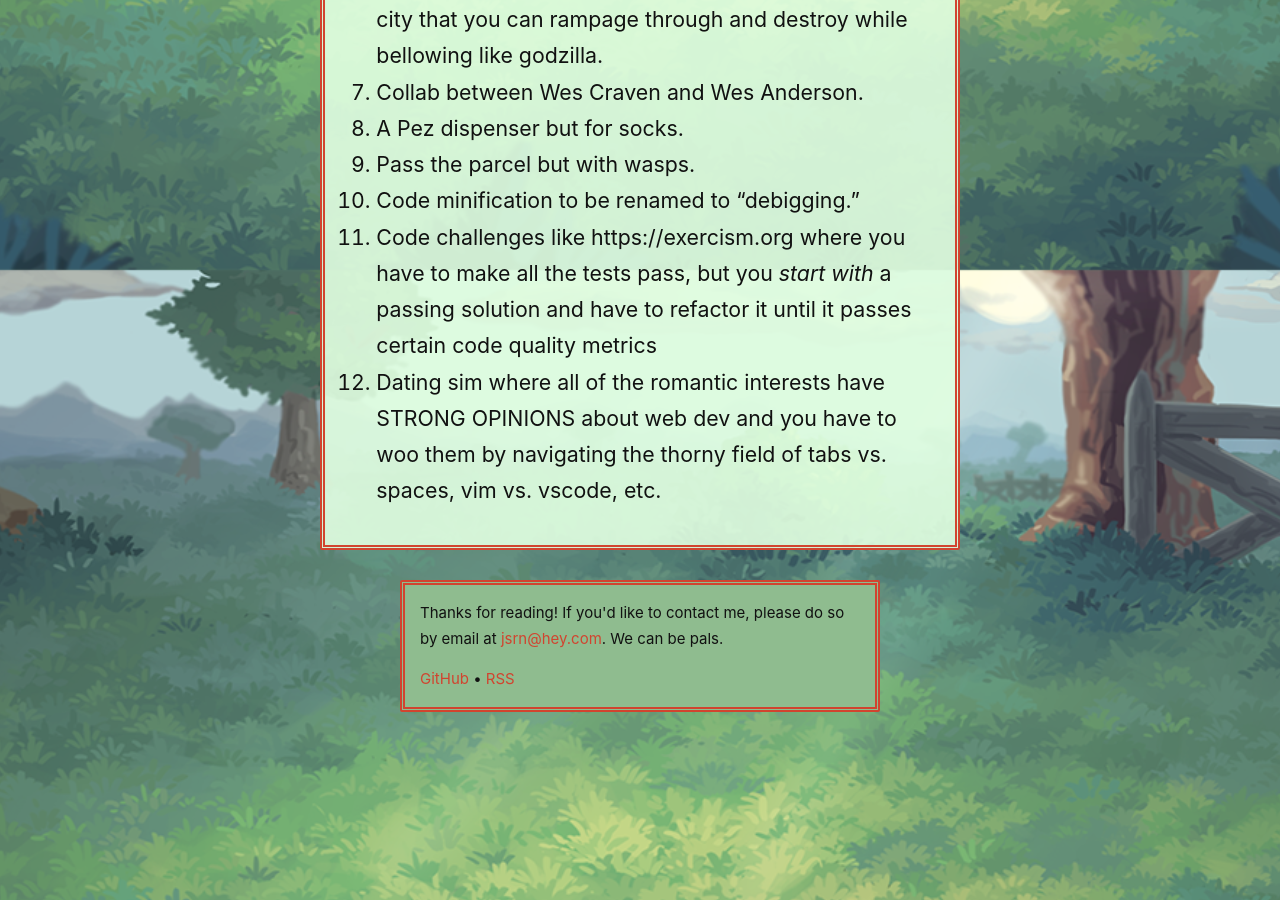
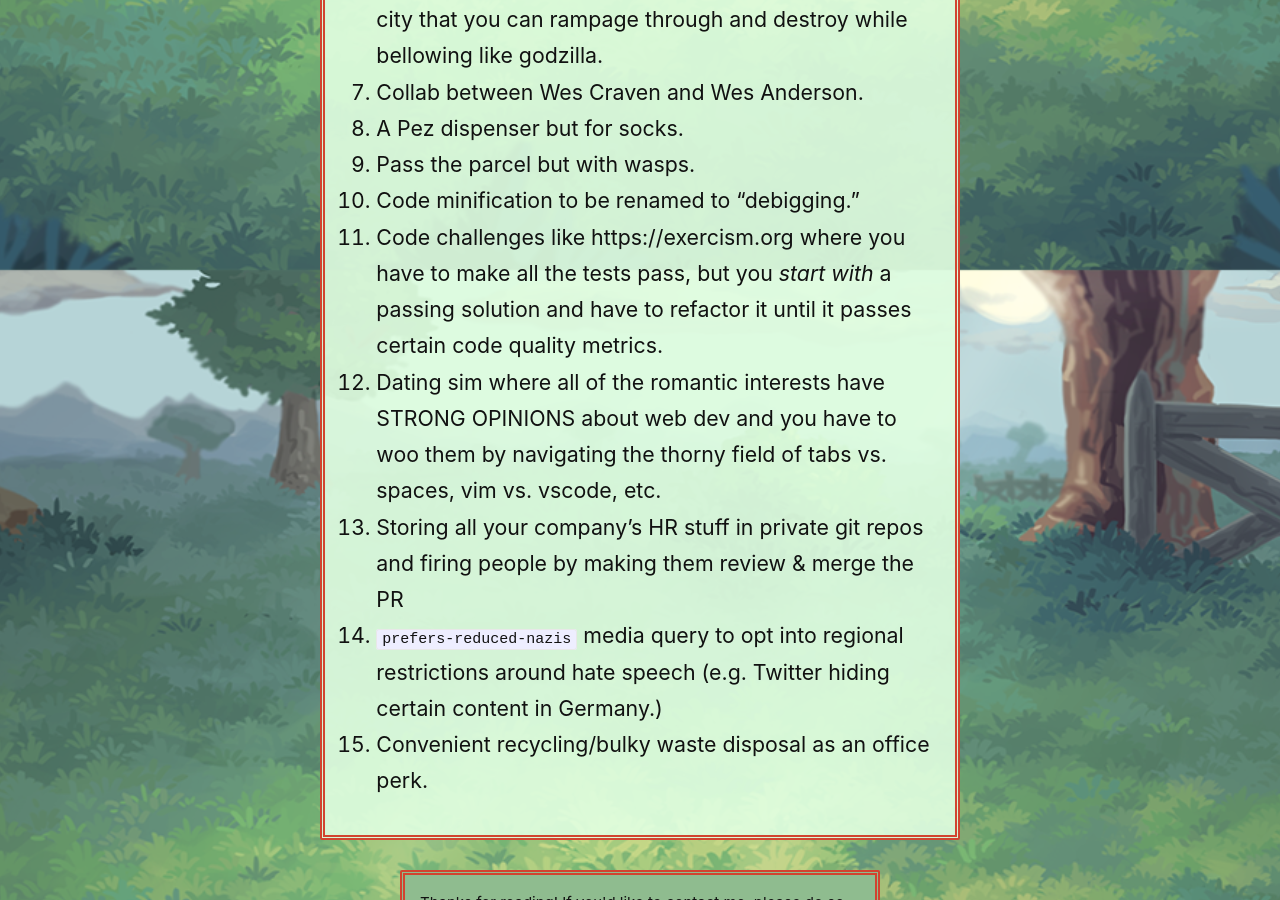
Before and after one commit to jsrn/jsrn.github.io, a Jekyll site: the page built from pitch.md, in a window 1280 px wide and 900 px high, scrolled down 630 px. Built offline with Jekyll 4.4.1, drawn with Linux system fonts in a browser that asks for light colours.

Commit message:
more ideas

```diff
--- a/pitch.md
+++ b/pitch.md
@@ -13,5 +13,8 @@ title: My brilliant ideas at no cost to you, the reader
 8. A Pez dispenser but for socks.
 9. Pass the parcel but with wasps.
 10. Code minification to be renamed to "debigging."
-11. Code challenges like https://exercism.org where you have to make all the tests pass, but you *start with* a passing solution and have to refactor it until it passes certain code quality metrics
+11. Code challenges like https://exercism.org where you have to make all the tests pass, but you *start with* a passing solution and have to refactor it until it passes certain code quality metrics.
 12. Dating sim where all of the romantic interests have STRONG OPINIONS about web dev and you have to woo them by navigating the thorny field of tabs vs. spaces, vim vs. vscode, etc.
+13. Storing all your company’s HR stuff in private git repos and firing people by making them review & merge the PR
+14. `prefers-reduced-nazis` media query to opt into regional restrictions around hate speech (e.g. Twitter hiding certain content in Germany.)
+15. Convenient recycling/bulky waste disposal as an office perk.
```
